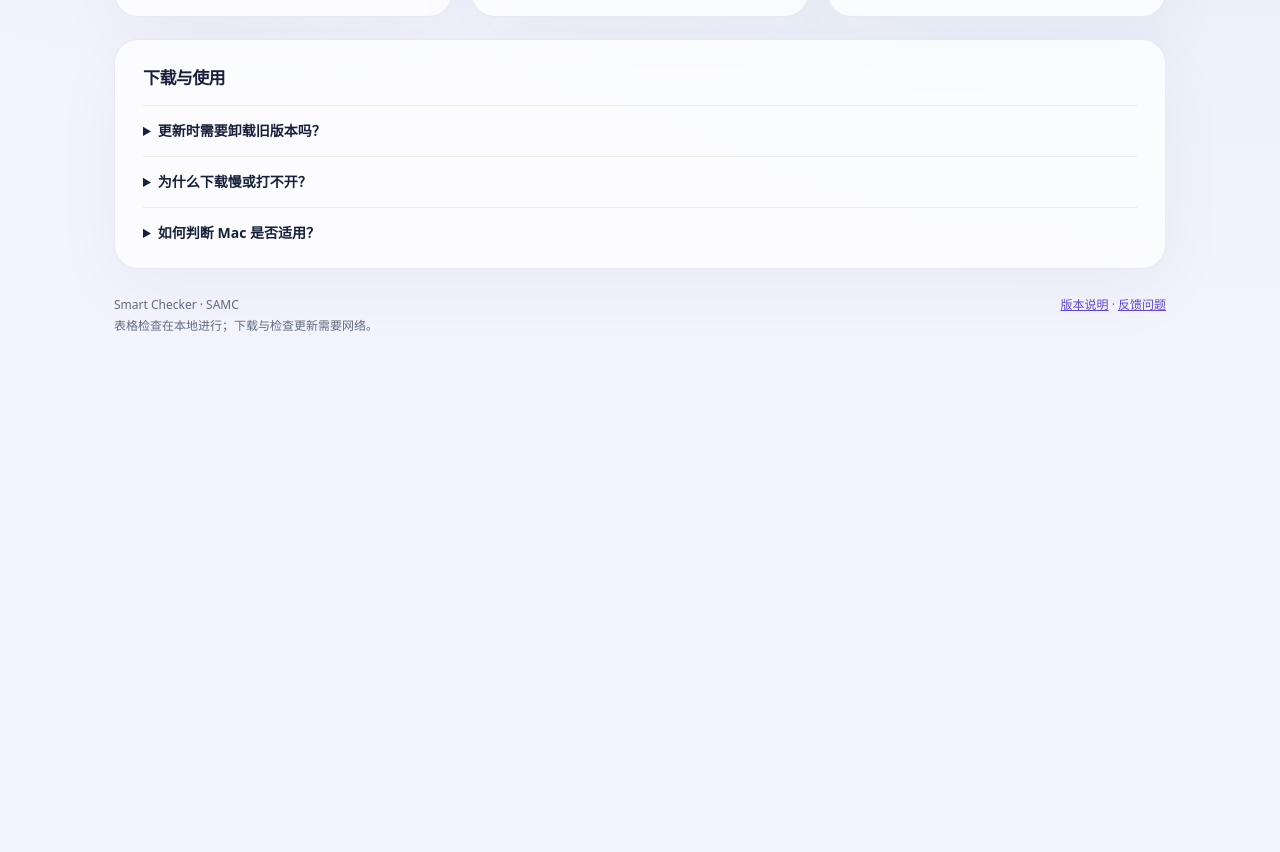
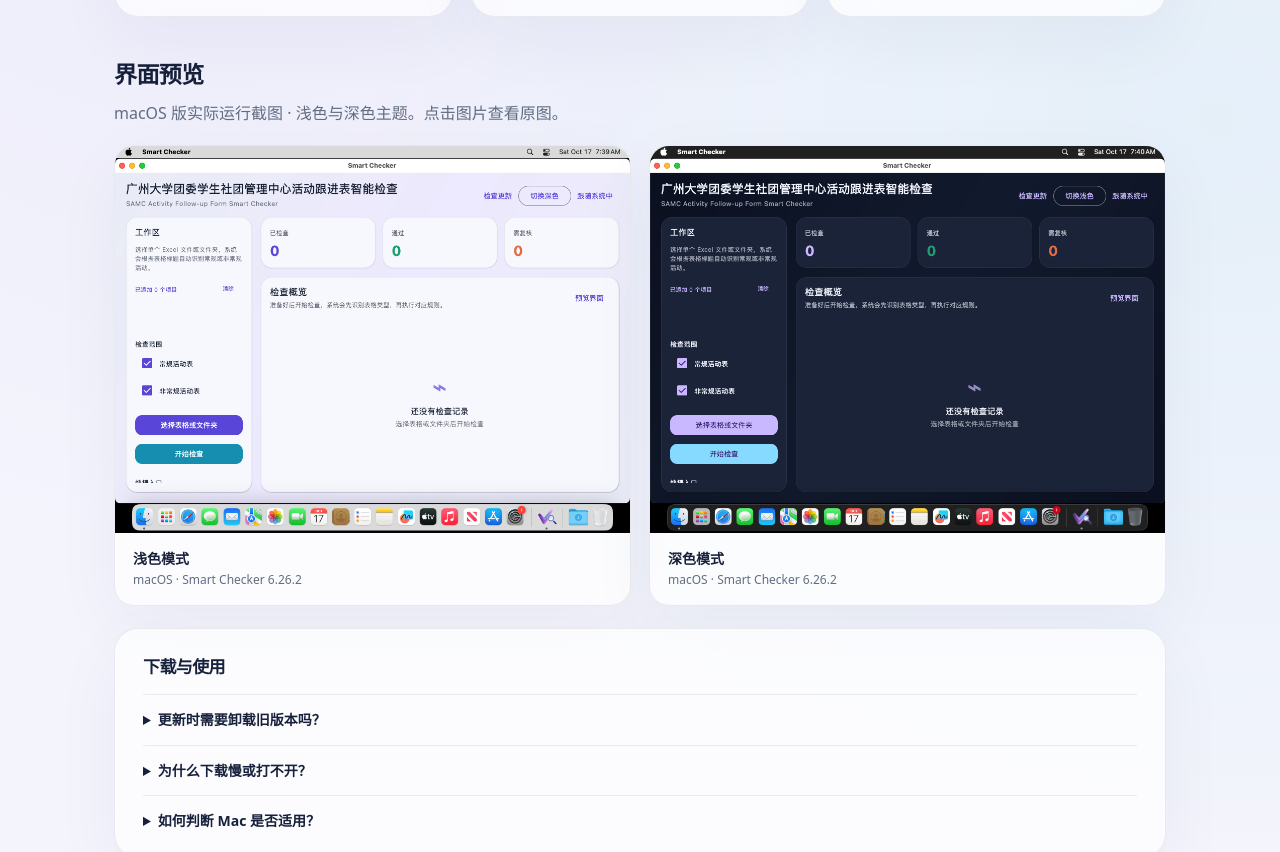
Before and after one commit to ZTweng/Smart-Checker, a plain HTML site: page docs/index.html in a window 1280 px wide. Shown: the part 926-1778 px from the top of the page. Before the commit the page ends 1312 px from the top, so only its background shows below. Drawn offline with Linux system fonts and the light colour scheme.

Commit message:
Add real macOS theme screenshots and prevent stale Pages deploys

```diff
--- a/docs/index.html
+++ b/docs/index.html
@@ -16,7 +16,8 @@
     .symbol svg{display:block;width:26px;height:26px;fill:currentColor}
     h2{font-size:23px;margin:20px 0 2px;letter-spacing:-.6px}.format{font-size:13px;color:var(--muted)}.desc{font-size:14px;margin:18px 0 24px;flex:1}.download{background:var(--accent);color:var(--bg);display:block;text-align:center;text-decoration:none;padding:12px 8px;border-radius:13px;font-weight:650}.download:hover{filter:brightness(1.1)}a:focus-visible,summary:focus-visible{outline:3px solid var(--accent);outline-offset:5px}.note{font-size:12px;margin-top:13px;line-height:1.6}.status{display:inline-block;font-size:12px;color:var(--accent);background:var(--soft);border-radius:99px;padding:3px 10px;margin-top:12px}
     .help{margin-top:22px;padding:24px 28px}.help h2{font-size:17px;margin:0 0 12px}details{border-top:1px solid var(--line);padding:13px 0}details:last-child{padding-bottom:0}summary{cursor:pointer;font-size:14px;font-weight:600}details p{font-size:14px;padding-top:10px}footer{display:flex;justify-content:space-between;flex-wrap:wrap;gap:12px;color:var(--muted);font-size:12px;margin-top:26px}footer a,.help a{color:var(--accent)}.version{font-size:13px;color:var(--muted);margin-top:16px}
-    @media(max-width:760px){.grid{grid-template-columns:1fr}.hero{padding-top:45px}.card{padding:24px}h1{letter-spacing:-1px}header span{display:none}}
+    .previews{margin-top:38px}.previews h2{margin:0 0 6px}.preview-grid{display:grid;grid-template-columns:repeat(2,minmax(0,1fr));gap:18px;margin-top:18px}.preview{margin:0;border:1px solid var(--line);border-radius:20px;overflow:hidden;background:var(--glass);box-shadow:var(--shadow)}.preview a{display:block;line-height:0}.preview img{display:block;width:100%;height:auto}.preview figcaption{padding:14px 18px;font-size:14px;font-weight:600}.preview figcaption span{display:block;font-size:12px;font-weight:400;color:var(--muted)}
+    @media(max-width:760px){.grid,.preview-grid{grid-template-columns:1fr}.hero{padding-top:45px}.card{padding:24px}h1{letter-spacing:-1px}header span{display:none}}
     @media(prefers-reduced-transparency:reduce){.card,.help{backdrop-filter:none;background:var(--bg)}}
   </style>
 </head>
@@ -50,6 +51,20 @@
       <p class="note">尚未完成 Developer ID 签名、Apple 公证和实机交互检查。系统可能阻止首次启动；请勿关闭系统安全保护。</p>
     </article>
   </section>
+  <section class="previews" aria-labelledby="preview-title">
+    <h2 id="preview-title">界面预览</h2>
+    <p>macOS 版实际运行截图 · 浅色与深色主题。点击图片查看原图。</p>
+    <div class="preview-grid">
+      <figure class="preview">
+        <a href="screenshots/macos-light.png" target="_blank" rel="noopener" aria-label="查看浅色主题截图原图（新窗口）"><img src="screenshots/macos-light.png" alt="Smart Checker macOS 浅色界面，展示工作区、检查范围和检查概览" width="1024" height="768" loading="lazy" decoding="async"></a>
+        <figcaption>浅色模式<span>macOS · Smart Checker 6.26.2</span></figcaption>
+      </figure>
+      <figure class="preview">
+        <a href="screenshots/macos-dark.png" target="_blank" rel="noopener" aria-label="查看深色主题截图原图（新窗口）"><img src="screenshots/macos-dark.png" alt="Smart Checker macOS 深色界面，展示工作区、检查范围和检查概览" width="1024" height="768" loading="lazy" decoding="async"></a>
+        <figcaption>深色模式<span>macOS · Smart Checker 6.26.2</span></figcaption>
+      </figure>
+    </div>
+  </section>
   <section class="help">
     <h2>下载与使用</h2>
     <details><summary>更新时需要卸载旧版本吗？</summary><p>一般直接覆盖安装即可。6.26.2 已提供检查更新入口；发现新版后会引导到官方发布页，仍需要用户下载并确认安装。更新前建议备份正在使用的表格。</p></details>
```
Also changed, not shown: docs/screenshots/macos-dark.png (added), docs/screenshots/macos-light.png (added), 1 other file.
